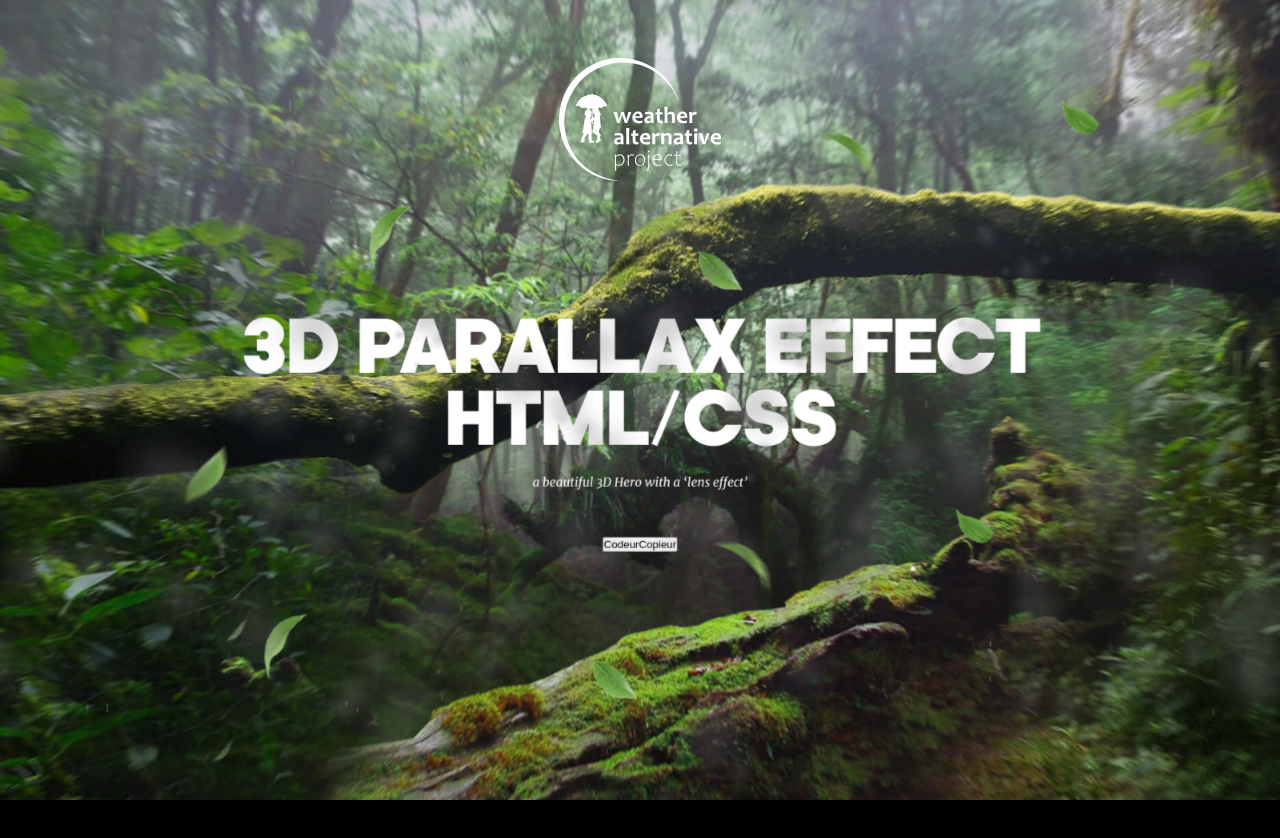
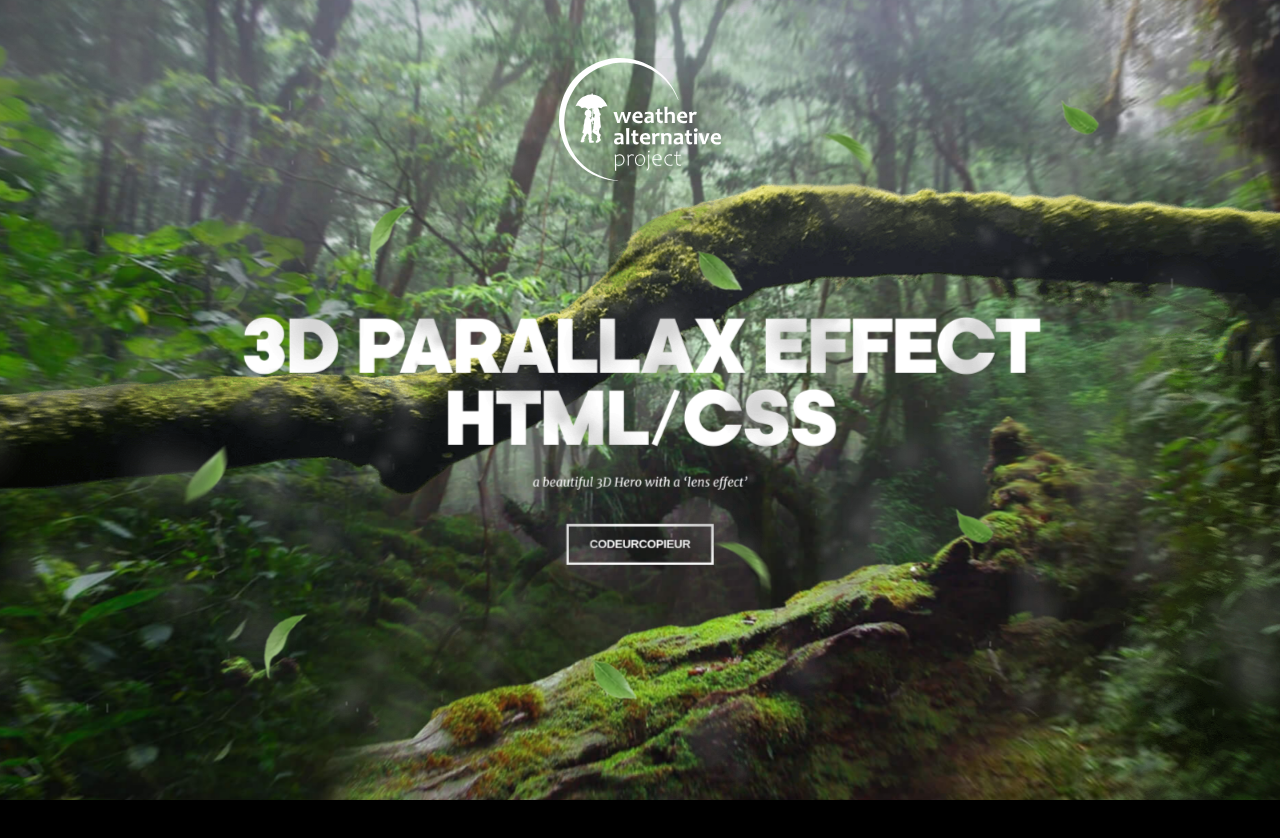
Before and after one commit to CodeurCopieur/vue-hero-w-effect-3d-parallax, a Vue app: page / in a window 1280 px wide. Shown: the top 838 px of the page. Built offline with nearby package versions, Linux system fonts and the light colour scheme.

Commit message:
Disposition du bouton

```diff
--- a/src/style.scss
+++ b/src/style.scss
@@ -103,3 +103,18 @@ body {
 	font-size: calc($index * .73);
 	line-height: 3;
 }
+
+.button-start {
+	font-family: Arial, Helvetica, sans-serif;
+	font-weight: 600;
+	text-transform: uppercase;
+	font-size: calc($index * .7);
+	letter-spacing: -.02vw;
+	padding: calc($index * .7) calc($index * 1.25);
+
+	background-color: transparent;
+	color: #fff;
+	border: #fff 3px solid;
+	outline: none;
+	cursor: pointer;
+}
```
Also changed, not shown: src/style.css (+1 -1 lines).
